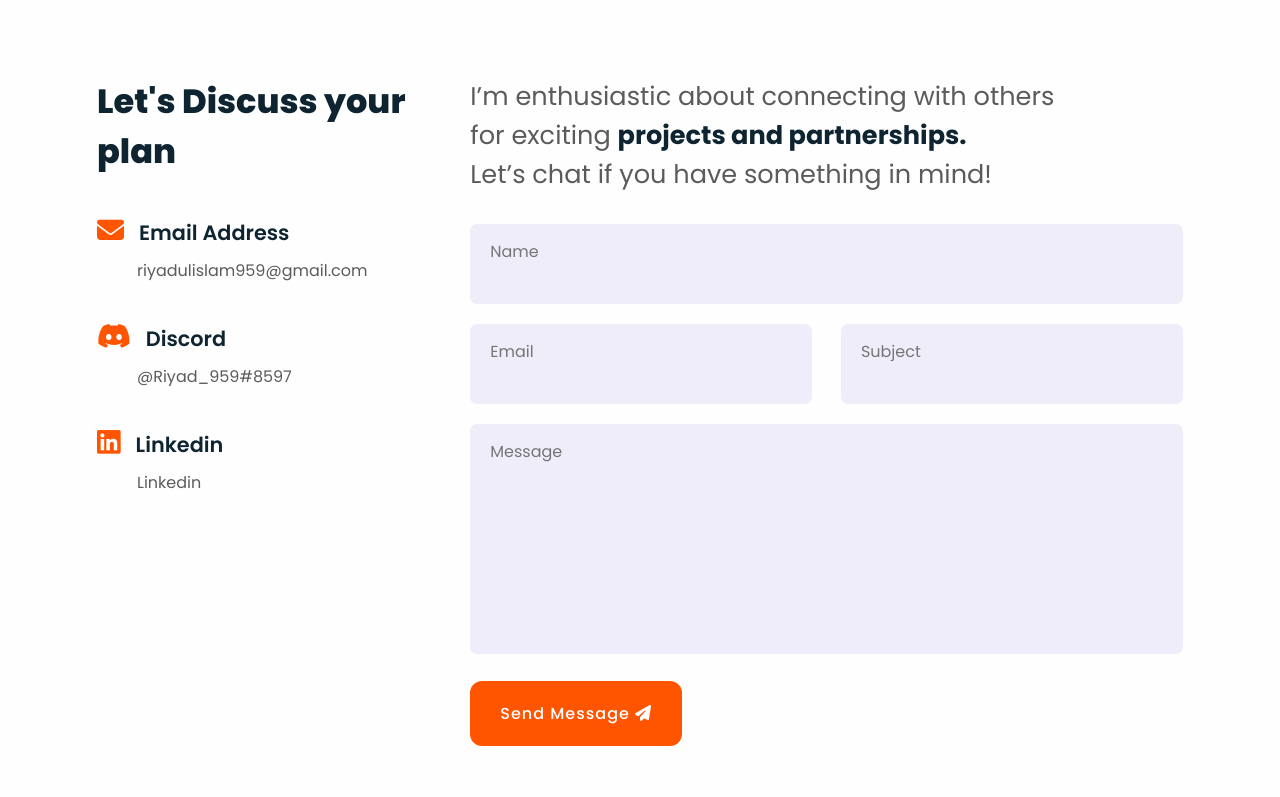
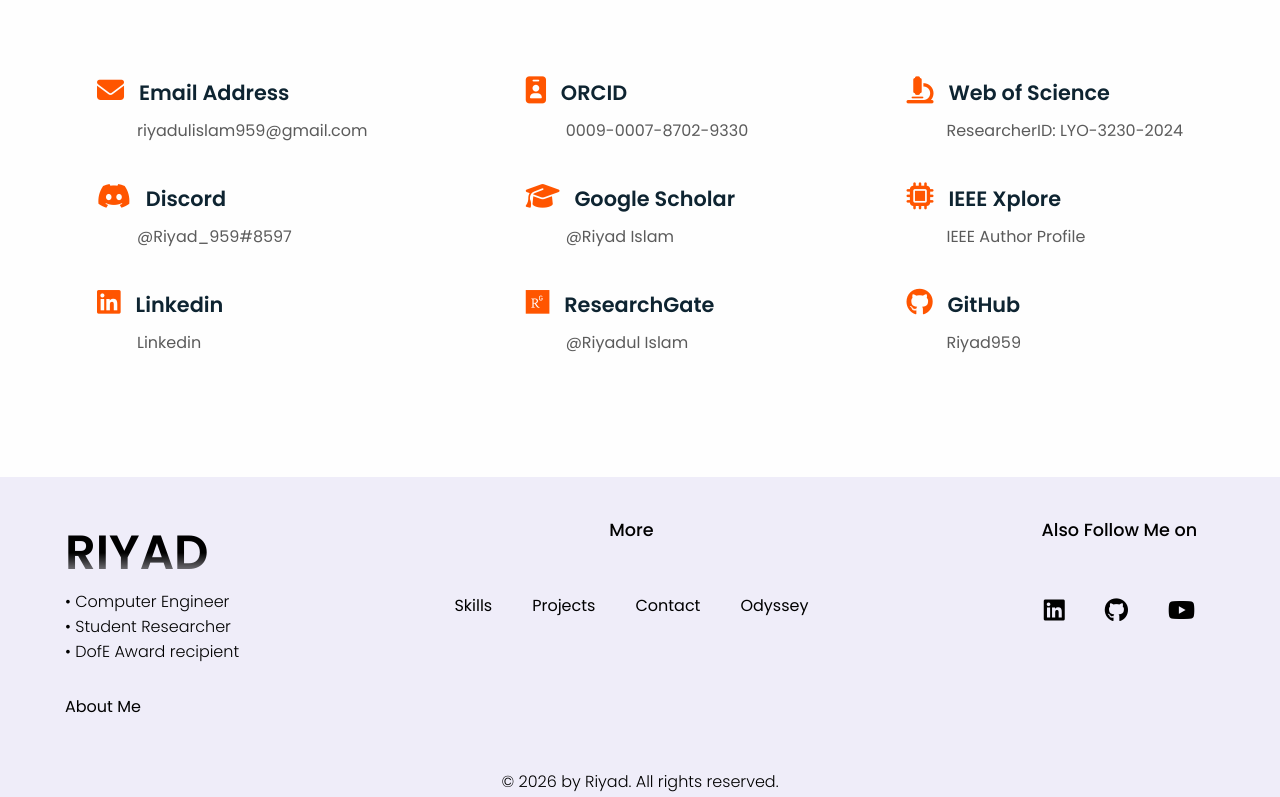
Before and after one commit to Riyad959/Portfolio, a plain HTML site: page index.html in a window 1280 px wide. Shown: the part 7061-7858 px from the top of the page. Drawn offline with Linux system fonts and the light colour scheme.

Commit message:
update/add profile links

```diff
--- a/index.html
+++ b/index.html
@@ -424,7 +424,7 @@
               </p>
 
               <div class="pub-links">
-                <a href="https://doi.org/10.1109/BECITHCON69222.2025.11504267" target="_blank">View</a>
+                <a href="https://internship.daffodilvarsity.edu.bd/?app=home&cmd=reportsViewPDFskin&project_number=31885" target="_blank">View</a>
               </div>
             </div>
 
@@ -609,8 +609,9 @@
         <h1 class="section-title-01">Contact Me</h1>
         <h1 class="section-title-02">Contact Me</h1>
         <div class="content">
+          <!-- column 1 -->
           <div class="contact-left">
-            <h2>Let's Discuss your plan</h2>
+            <!-- <h2>Let's get in touch</h2> -->
             <ul class="contact-list">
 
               <li>
@@ -630,7 +631,7 @@
 
             </ul>
           </div>
-          <div class="contact-right">
+          <!-- <div class="contact-right">
             <p>I’m enthusiastic about connecting with others <br>for exciting <span>projects and partnerships.</span> <br>Let’s chat if you have something in mind!</p>
             <form action="" class="contact-form">
               <div class="first-row">
@@ -645,7 +646,55 @@
               </div>
               <button class="btn" type="submit">Send Message <i class="fa-solid fa-paper-plane"></i></button>
             </form>
+          </div> -->
+
+          <!-- column 2 -->
+          <div class="contact-left">
+            <ul class="contact-list">
+
+              <li>
+                <h3 class="item-title"><i class="fa fa-id-badge"></i> ORCID</h3>
+                <span><a href="https://orcid.org/0009-0007-8702-9330" target="_blank">0009-0007-8702-9330</a></span>
+              </li>
+
+              <li>
+                <h3 class="item-title"><i class="fa fa-graduation-cap"></i> Google Scholar</h3>
+                <span><a href="https://scholar.google.com/citations?user=dU93zqMAAAAJ&hl=en" target="_blank">@Riyad Islam</a></span>
+              </li>
+
+              <li>
+                <h3 class="item-title"><i class="fa-brands fa-researchgate"></i> ResearchGate</h3>
+                <span><a href="https://www.researchgate.net/profile/Riyadul-Islam-6" target="_blank">@Riyadul Islam</a></span>
+              </li>
+
+            </ul>
           </div>
+
+
+          <!-- column 3 -->
+          <div class="contact-left">
+            <ul class="contact-list">
+
+              <li>
+                <h3 class="item-title"><i class="fa fa-microscope"></i> Web of Science</h3>
+                <span><a href="https://www.webofscience.com/wos/author/record/LYO-3230-2024" target="_blank">ResearcherID: LYO-3230-2024</a></span>
+              </li>
+
+              <li>
+                <h3 class="item-title"><i class="fa fa-microchip"></i> IEEE Xplore</h3>
+                <span><a href="https://ieeexplore.ieee.org/author/956124956339522" target="_blank">IEEE Author Profile</a></span>
+              </li>
+
+              <li>
+                <h3 class="item-title"><i class="fa-brands fa-github"></i> GitHub</h3>
+                <span><a href="https://github.com/Riyad959" target="_blank">Riyad959</a></span>
+              </li>
+
+            </ul>
+          </div>
+
+
+
         </div>
       </div>
     </section>
```
